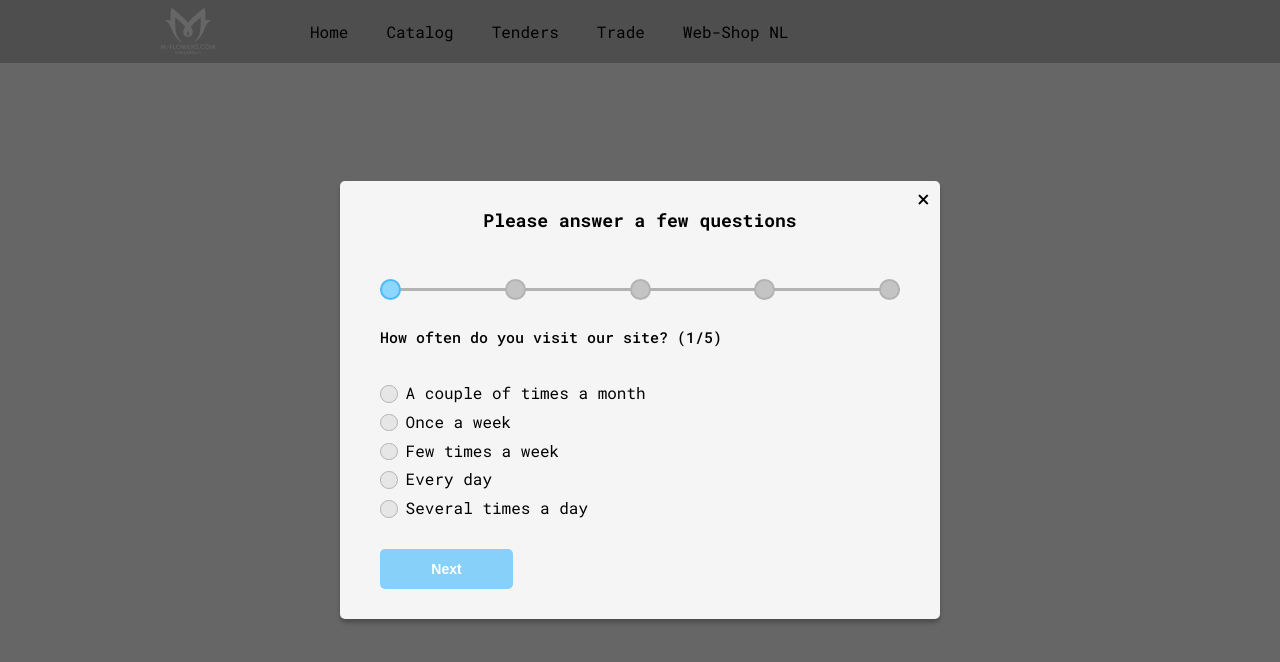
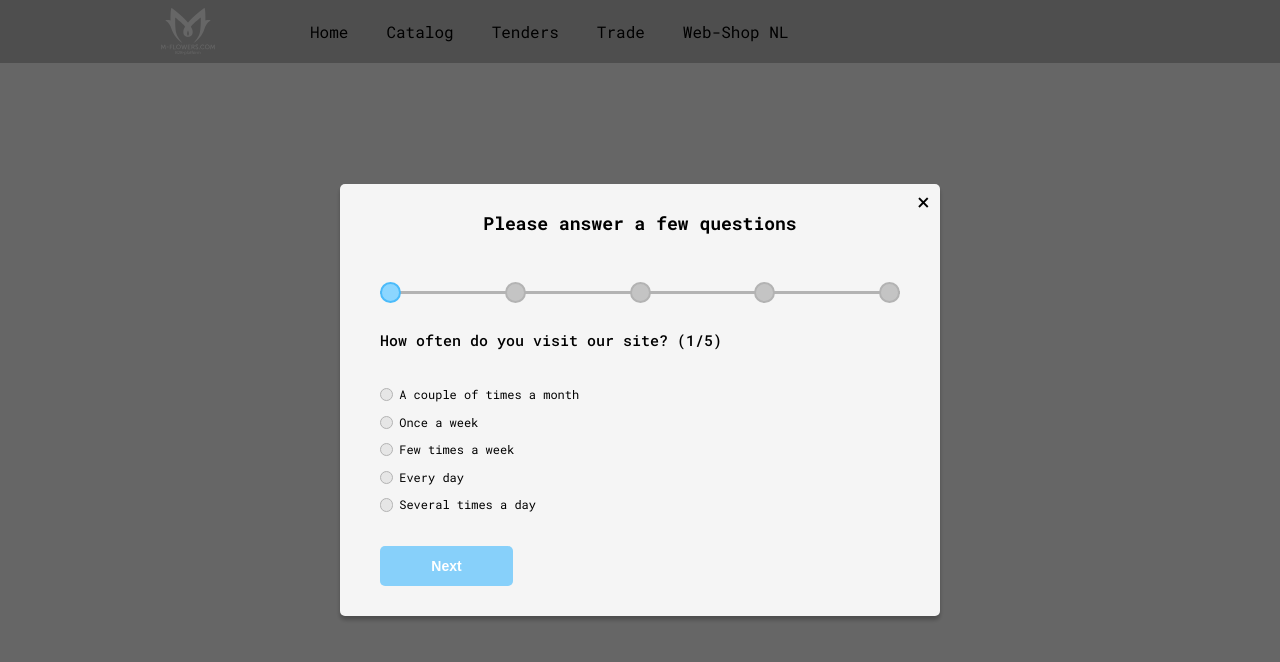
Before and after one commit to s0uriz/test-modesto-flowers, a Vue app: page / in a window 1280 px wide. Shown: the top 662 px of the page. Built offline with nearby package versions, Linux system fonts and the light colour scheme.

Commit message:
checkbox && radiobutton styles update

```diff
--- a/src/components/ui/VCheckbox.vue
+++ b/src/components/ui/VCheckbox.vue
@@ -47,9 +47,10 @@ export default {
 <style lang="scss" scoped>
 .check {
   padding-left: 1.6em;
+  font-size: 12px;
   &__wrap {
     display: block;
-    margin: 0.8em 0;
+    margin: 1.3em 0;
     &--disabled {
       opacity: 0.6;
       cursor: not-allowed;
--- a/src/components/ui/VRadio.vue
+++ b/src/components/ui/VRadio.vue
@@ -48,9 +48,10 @@ export default {
 <style lang="scss" scoped>
 .radio {
   padding-left: 1.6em;
+  font-size: 12px;
   &__wrap {
     display: block;
-    margin: 0.8em 0;
+    margin: 1.3em 0;
     &--disabled {
       opacity: 0.6;
       cursor: not-allowed;
```
